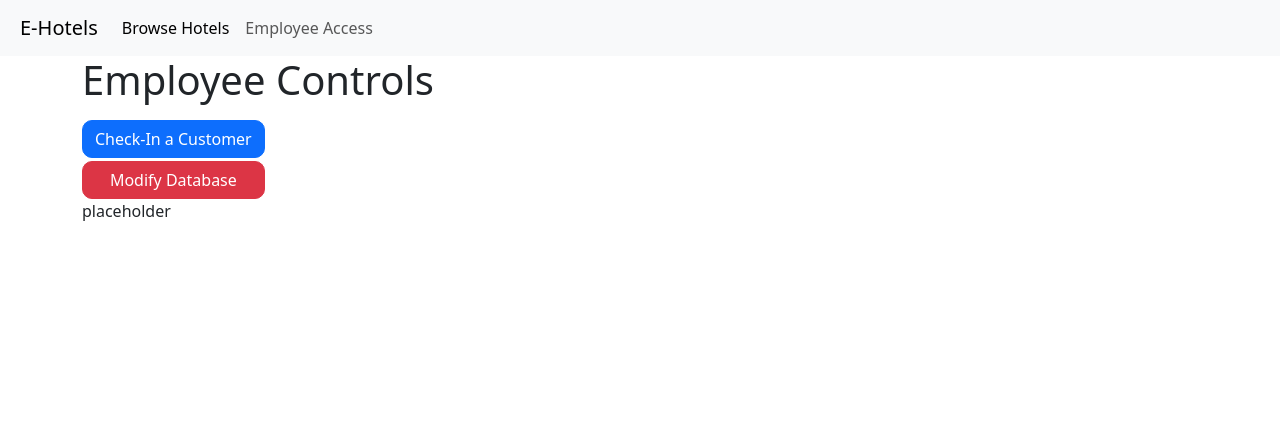
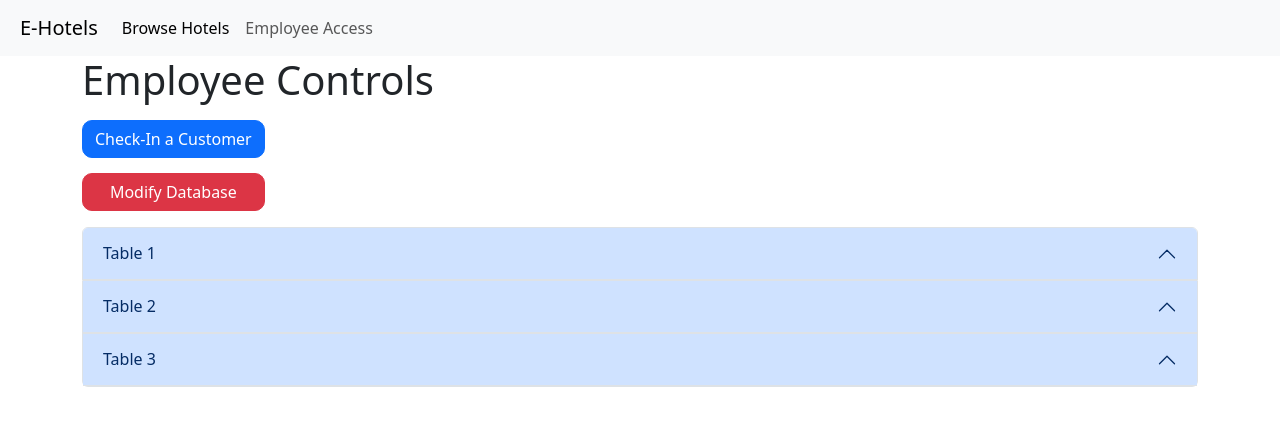
Before and after one commit to CullenStClair/Databases-Django-App, a Django app: page /employee/ in a window 1280 px wide, after a click on "Modify Database". Shown: the top 426 px of the page. Run offline with Django 5.2, Linux system fonts and the light colour scheme.

Commit message:
Add accordion for database tables

```diff
--- a/hotel_system/hotel_system/templates/employee.html
+++ b/hotel_system/hotel_system/templates/employee.html
@@ -1,7 +1,7 @@
 {% extends "base.html" %} {% block title %} Employee System {% endblock %}
 {% block content %}
 <h1>Employee Controls</h1>
-<div class="btn-group-vertical gap-1 mt-2" role="group" >
+<div class="btn-group-vertical gap-3 mt-2" role="group" >
     <button type="button" class="btn btn-primary" style="border-radius:10px;">
         Check-In a Customer
     </button>
@@ -9,8 +9,45 @@
         Modify Database
     </button>
 </div>
-<div class="collapse" id="databaseEditor">
-    <p>placeholder</p>
+<div class="collapse mt-3" id="databaseEditor">
+    <div class="accordion" id="accordionParent">
+        <div class="accordion-item">
+            <h2 class="accordion-header">
+                <button class="accordion-button" type="button" data-bs-toggle="collapse" data-bs-target="#collapseOne">
+                    Table 1
+                </button>
+            </h2>
+            <div id="collapseOne" class="accordion-collapse collapse" data-bs-parent="#accordionParent">
+                <div class="accordion-body">
+                    Table 1 Form
+                </div>
+            </div>
+        </div>
+        <div class="accordion-item">
+            <h2 class="accordion-header">
+                <button class="accordion-button" type="button" data-bs-toggle="collapse" data-bs-target="#collapseTwo">
+                    Table 2
+                </button>
+            </h2>
+            <div id="collapseTwo" class="accordion-collapse collapse" data-bs-parent="#accordionParent">
+                <div class="accordion-body">
+                    Table 2 Form
+                </div>
+            </div>
+        </div>
+        <div class="accordion-item">
+            <h2 class="accordion-header">
+                <button class="accordion-button" type="button" data-bs-toggle="collapse" data-bs-target="#collapseThree">
+                    Table 3
+                </button>
+            </h2>
+            <div id="collapseThree" class="accordion-collapse collapse" data-bs-parent="#accordionParent">
+                <div class="accordion-body">
+                    Table 3 Form
+                </div>
+            </div>
+        </div>
+    </div>
 </div>
 {% endblock %}
 
```
